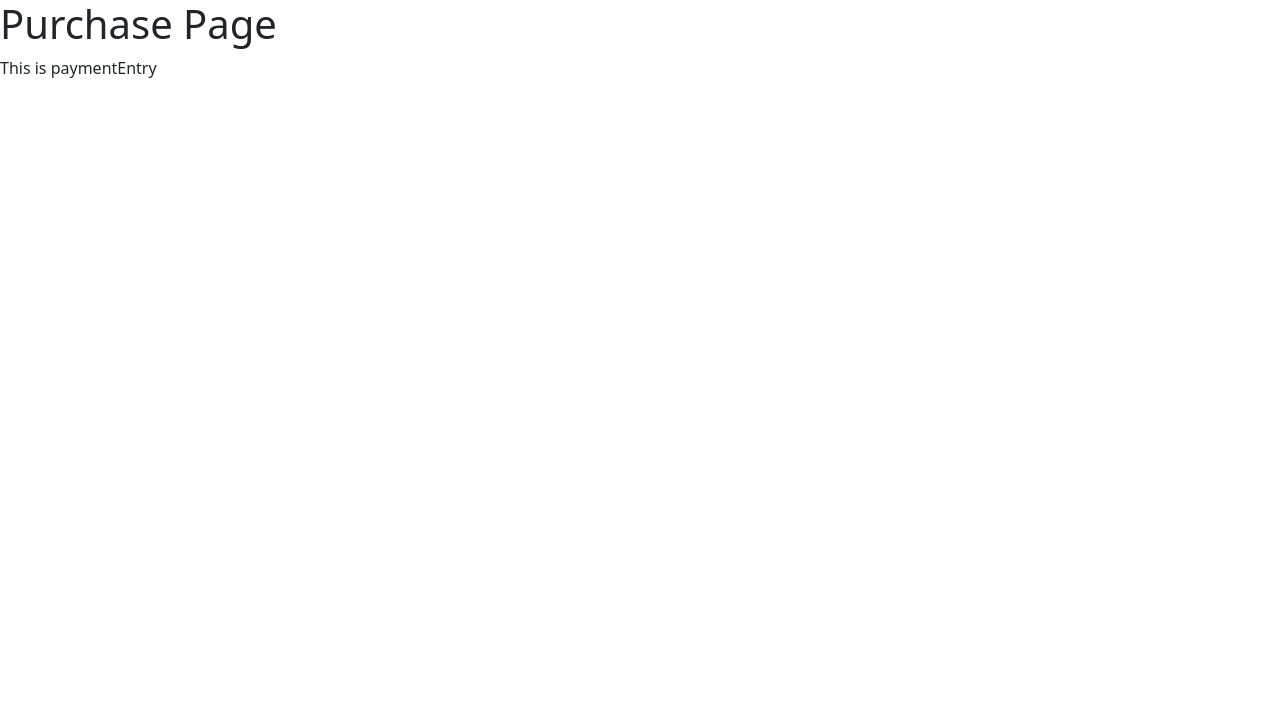
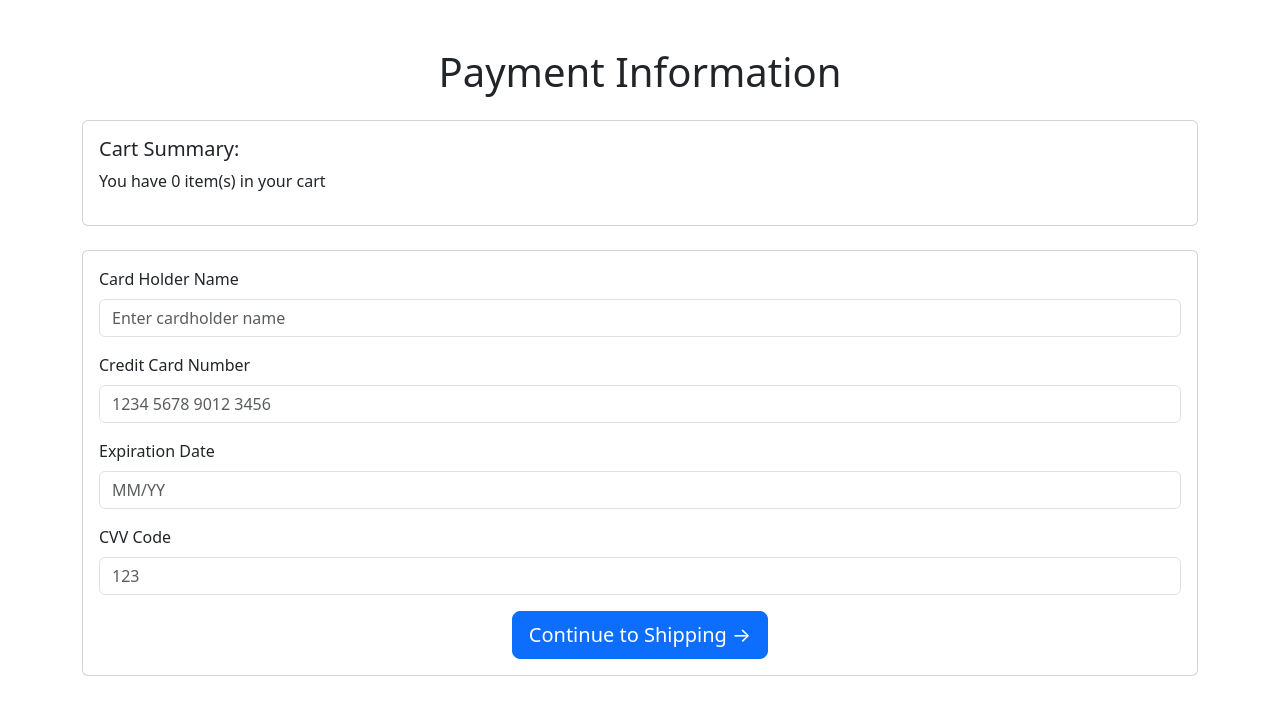
Before and after one commit to CSE-5234/E-Commerce, a React (Create React App) app: page /purchase/paymentEntry in a window 1280 px wide. Shown: the top 714 px of the page. Built offline with nearby package versions, Linux system fonts and the light colour scheme.

Commit message:
Implemented purchase/paymentEntry

```diff
--- a/src/components/confirmation.js
+++ b/src/components/confirmation.js
@@ -3,7 +3,6 @@ import React from "react";
 function Purchase() {
   return (
     <div>
-      <h1>Purchase Page</h1>
       <p>This is Confirmation</p>
     </div>
   );
--- a/src/components/paymentEntry.js
+++ b/src/components/paymentEntry.js
@@ -1,12 +1,116 @@
-import React from "react";
+import React, { useState } from "react";
+import { useLocation, useNavigate } from "react-router-dom";
+import { Container, Form, Button, Card } from "react-bootstrap";
 
-function Purchase() {
+function PaymentEntry() {
+  const location = useLocation();
+  const navigate = useNavigate();
+
+  // Margaret L: Followed Instruction to get cart data passed from Purchase page using location
+  // If doesn't work I'll come back to fix it
+  const { cartItems } = location.state || { cartItems: [] };
+
+  // States for payment form inputs
+  const [cardNumber, setCardNumber] = useState("");
+  const [expirationDate, setExpirationDate] = useState("");
+  const [cvvCode, setCvvCode] = useState("");
+  const [cardHolderName, setCardHolderName] = useState("");
+
+  // Handle form submission
+  const handleSubmit = (event) => {
+    event.preventDefault();
+
+    // Validation
+    if (!cardNumber || !expirationDate || !cvvCode || !cardHolderName) {
+      alert("Please fill in all payment fields!");
+      return;
+    }
+
+    // Create payment info object
+    const paymentInfo = {
+      cardNumber,
+      expirationDate,
+      cvvCode,
+      cardHolderName,
+    };
+
+    // Navigate to shipping page with both cart and payment data
+    navigate("/purchase/shippingEntry", {
+      state: { cartItems, paymentInfo },
+    });
+  };
+
   return (
-    <div>
-      <h1>Purchase Page</h1>
-      <p>This is paymentEntry</p>
-    </div>
+    <Container className="my-5">
+      <h1 className="text-center mb-4">Payment Information</h1>
+
+      {/* Display cart summary */}
+      <Card className="mb-4">
+        <Card.Body>
+          <h5>Cart Summary:</h5>
+          <p>You have {cartItems.length} item(s) in your cart</p>
+        </Card.Body>
+      </Card>
+
+      {/* Payment form */}
+      <Card>
+        <Card.Body>
+          <Form onSubmit={handleSubmit}>
+            <Form.Group className="mb-3">
+              <Form.Label>Card Holder Name</Form.Label>
+              <Form.Control
+                type="text"
+                placeholder="Enter cardholder name"
+                value={cardHolderName}
+                onChange={(e) => setCardHolderName(e.target.value)}
+                required
+              />
+            </Form.Group>
+
+            <Form.Group className="mb-3">
+              <Form.Label>Credit Card Number</Form.Label>
+              <Form.Control
+                type="text"
+                placeholder="1234 5678 9012 3456"
+                value={cardNumber}
+                onChange={(e) => setCardNumber(e.target.value)}
+                required
+              />
+            </Form.Group>
+
+            <Form.Group className="mb-3">
+              <Form.Label>Expiration Date</Form.Label>
+              <Form.Control
+                type="text"
+                placeholder="MM/YY"
+                value={expirationDate}
+                onChange={(e) => setExpirationDate(e.target.value)}
+                required
+              />
+            </Form.Group>
+
+            <Form.Group className="mb-3">
+              <Form.Label>CVV Code</Form.Label>
+              <Form.Control
+                type="text"
+                placeholder="123"
+                value={cvvCode}
+                onChange={(e) => setCvvCode(e.target.value)}
+                maxLength="4"
+                required
+              />
+            </Form.Group>
+
+            <div className="text-center">
+              <Button variant="primary" size="lg" type="submit">
+                Continue to Shipping →
+              </Button>
+            </div>
+          </Form>
+        </Card.Body>
+      </Card>
+    </Container>
   );
 }
 
-export default Purchase;
+export default PaymentEntry;
--- a/src/components/viewOrder.js
+++ b/src/components/viewOrder.js
@@ -3,7 +3,6 @@ import React from "react";
 function Purchase() {
   return (
     <div>
-      <h1>Purchase Page</h1>
       <p>This is viewOrder</p>
     </div>
   );
```
